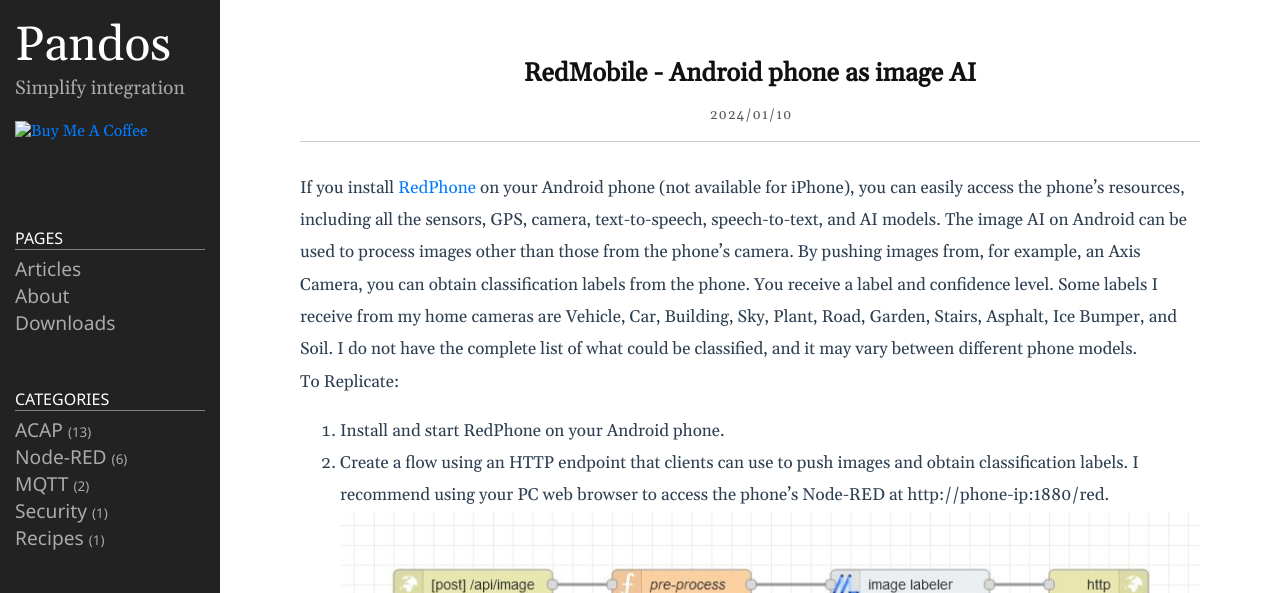
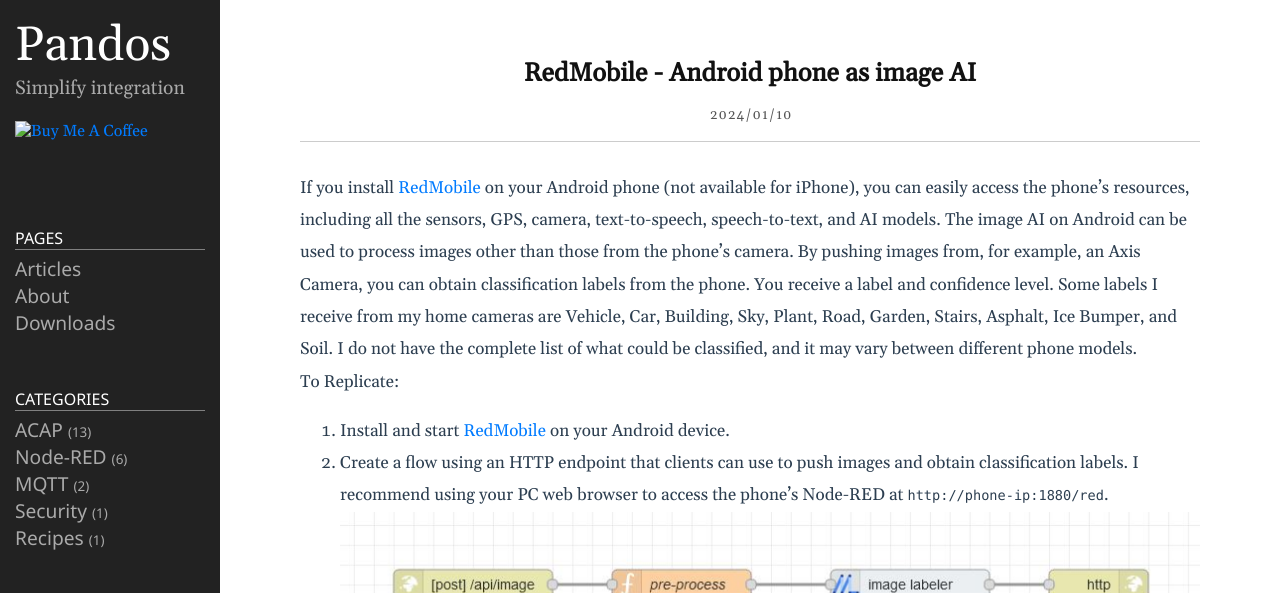
Before and after one commit to pandosme/pandosme.github.io, a Jekyll site: the page built from docs/_posts/2024-01-13-RedPhone.md, in a window 1280 px wide. Shown: the top 593 px of the page. Built offline with Jekyll 4.4.1, drawn with Linux system fonts in a browser that asks for light colours.

Commit message:
Update 2024-01-13-RedPhone.md

````diff
--- a/docs/_posts/2024-01-13-RedPhone.md
+++ b/docs/_posts/2024-01-13-RedPhone.md
@@ -5,15 +5,15 @@ date: 2024-01-11 00:00:00 +0200
 categories: [Node-RED]
 ---
 
-If you install [RedPhone](https://play.google.com/store/apps/details?id=com.okhiroyuki.redmobile) on your Android phone (not available for iPhone), you can easily access the phone's resources, including all the sensors, GPS, camera, text-to-speech, speech-to-text, and AI models.
+If you install [RedMobile](https://play.google.com/store/apps/details?id=com.okhiroyuki.redmobile) on your Android phone (not available for iPhone), you can easily access the phone's resources, including all the sensors, GPS, camera, text-to-speech, speech-to-text, and AI models.
 The image AI on Android can be used to process images other than those from the phone's camera. By pushing images from, for example, an Axis Camera, you can obtain classification labels from the phone. You receive a label and confidence level.
 Some labels I receive from my home cameras are Vehicle, Car, Building, Sky, Plant, Road, Garden, Stairs, Asphalt, Ice Bumper, and Soil. I do not have the complete list of what could be classified, and it may vary between different phone models.
 
 To Replicate:
-1. Install and start RedPhone on your Android phone.
-2. Create a flow using an HTTP endpoint that clients can use to push images and obtain classification labels. I recommend using your PC web browser to access the phone's Node-RED at http://phone-ip:1880/red.
+1. Install and start [RedMobile](https://play.google.com/store/apps/details?id=com.okhiroyuki.redmobile) on your Android device.
+2. Create a flow using an HTTP endpoint that clients can use to push images and obtain classification labels. I recommend using your PC web browser to access the phone's Node-RED at ```http://phone-ip:1880/red```.
 ![image]({{ site.url }}/assets/RedMobile-Flow.jpeg)
-3. On a different Node-RED (hosted on a RasPi, computer, or camera), create a flow that captures an image and sends it to the phone for analysis.
+4. On a different Node-RED (hosted on a RasPi, computer, or camera), create a flow that captures an image and sends it to the phone for analysis.
 ![image]({{ site.url }}/assets/RedPhone-client-flow.jpeg)
 
 
````
